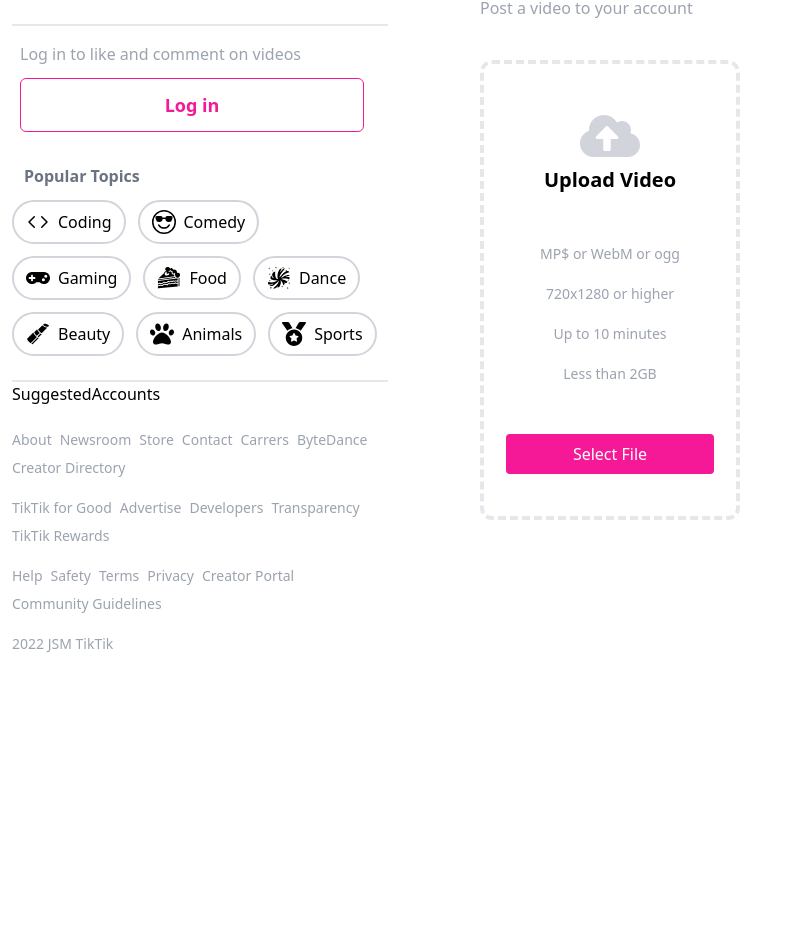
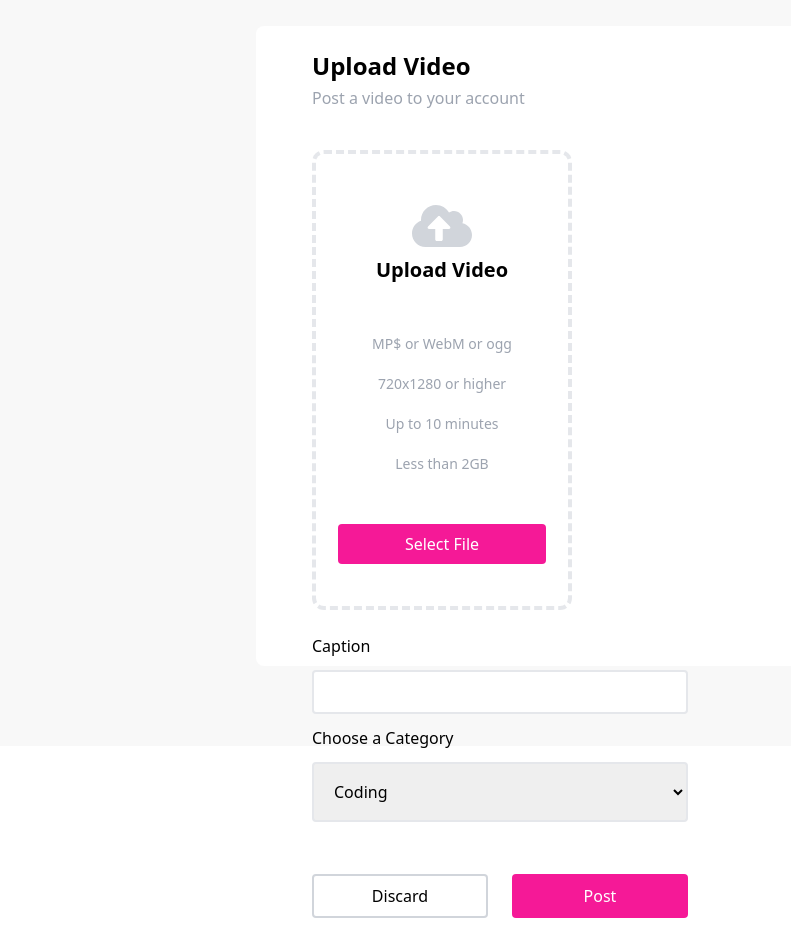
Before and after one commit to iMakkHD/TikTokClone, a Next.js app: page /upload in a window 1280 px wide. Shown: the part 114-1066 px from the top of the page, without its empty margins (0-791 px from the left). Before the commit the page ends 800 px from the top, so only its background shows below. Built offline with nearby package versions, Linux system fonts and the light colour scheme.

Commit message:
Upload and post functionality. Original Login styles removed.

```diff
--- a/components/Sidebar.tsx
+++ b/components/Sidebar.tsx
@@ -43,30 +43,6 @@ const Sidebar = () => {
                 </div>
               </Link>
             </div>
-            {!userProfile && (
-              <div className = "px-2 py-4 hidden xl:block">
-                <p className="text-gray-400">
-                  Log in to like and comment on videos
-                </p>
-                <div className="pr-4">
-                  <GoogleLogin
-                    clientId=""
-                    render={(renderProps) => (
-                      <button
-                      className=" cursor-pointer bg-white text-lg text-[#F51997] border-[1px] border-[#F51997] font-semibold px-6 py-3 rounded-md outline-none w-full mt-3 hover:text-white hover:bg-[#F51997]"
-                      onClick={renderProps.onClick}
-                      disabled={renderProps.disabled}
-                      >
-                        Log in
-                      </button>
-                    )}
-                    onSuccess = {() => {}}
-                    onFailure = {() => {}}
-                    cookiePolicy = 'single_host-origin'
-                    />
-                </div>
-              </div>
-            )}
             <Discover />
             <SuggestedAccounts />
             <Footer />
--- a/components/VideoCard.tsx
+++ b/components/VideoCard.tsx
@@ -65,12 +65,12 @@ const VideoCard: NextPage<IProps> = ({ post }) => {
             onMouseEnter={() => setIsHover(true)}
             onMouseLeave={() => setIsHover(false)}
             className="rounded-3xl">
-                <Link href="/">
+                <Link href={`/detail/${post._id}`}>
                     <video
                     loop
                     ref={videoRef}
                     src={post.video.asset.url}
-                    className="lg:w[600px] h-[300px] md:h-[400px] lg:h-530px] w-[200] rounded-2xl cursor-pointer bg-gray-100"
+                    className="lg:w-[700px] h-[300px] md:h-[400px] lg:h-530px] w-[200] rounded-2xl cursor-pointer bg-gray-100"
                     >
 
                     </video>
@@ -80,26 +80,26 @@ const VideoCard: NextPage<IProps> = ({ post }) => {
                         {playing ? (
                             <button onClick={onVideoPress}>
                                 <BsFillPauseFill
-                                className="text-black text-2xl lg:text-4xl"
+                                className="text-white text-2xl lg:text-4xl"
                                 />
                             </button>
                         ) : (
                             <button onClick={onVideoPress}>
                                 <BsFillPlayFill
-                                className="text-black text-2xl lg:text-4xl"
+                                className="text-white text-2xl lg:text-4xl"
                                 />
                             </button>
                         )}
                         {isVideoMuted ? (
                             <button onClick={() => setIsVideoMuted(false)}>
                                 <HiVolumeOff
-                                className="text-black text-2xl lg:text-4xl"
+                                className="text-white text-2xl lg:text-4xl"
                                 />
                             </button>
                         ) : (
                             <button onClick={() => setIsVideoMuted(true)}>
                                 <HiVolumeUp
-                                className="text-black text-2xl lg:text-4xl"
+                                className="text-white text-2xl lg:text-4xl"
                                 />
                             </button>
                         )}
--- a/pages/api/post/index.ts
+++ b/pages/api/post/index.ts
@@ -10,5 +10,10 @@ res: NextApiResponse ) {
     const data = await client.fetch(query);
 
     res.status(200).json(data);
+  } else if(req.method ==='POST') {
+    const document = req.body;
+    client.create(document)
+    .then(() => res.status(201).json('Video Created')
+    )
   }
 }
--- /dev/null
+++ b/pages/detail/[id].tsx
@@ -0,0 +1,9 @@
+import React from 'react'
+
+const Detail = () => {
+  return (
+    <div> Detail</div>
+  )
+}
+
+export default Detail
--- a/pages/upload.tsx
+++ b/pages/upload.tsx
@@ -8,10 +8,17 @@ import { SanityAssetDocument } from '@sanity/client';
 import useAuthStore from '../store/authStore';
 import { client } from '../utils/client';
 
+import {topics} from '../utils/constants';
+
 const Upload = () => {
   const [isLoading, setIsLoading] = useState(false);
   const [videoAsset, setVideoAsset] = useState<SanityAssetDocument | undefined>();
   const [wrongFileType, setWrongFileType] = useState(false);
+  const [caption, setCaption] = useState('');
+  const [category, setCategory] = useState(topics[0].name);
+  const [savingPost, setSavingPost] = useState<Boolean>(false);
+  const {userProfile}: {userProfile: any} = useAuthStore();
+  const router = useRouter();
 
   const uploadVideo = async (e: any) => {
     const selectedFile = e.target.files[0];
@@ -32,9 +39,38 @@ const Upload = () => {
     }
   }
 
+  const handlePost = async () => {
+    if (caption && videoAsset?._id && category) {
+      setSavingPost(true);
+
+      const document = {
+        _type: 'post',
+        caption,
+        video: {
+          _type: 'file',
+          asset: {
+            _type: 'reference',
+            _ref: videoAsset?._id,
+          },
+        },
+        userId: userProfile?._id,
+        postedBy: {
+          _type: 'postedBy',
+          _ref: userProfile?._id,
+        },
+        topic: category,
+      };
+
+      await axios.post('http://localhost:3000/api/post', document);
+
+      router.push('/');
+    }
+  };
+
   return (
-    <div className="flex w-full h-full">
-      <div className="bg-white rounded-lg">
+    <div className="flex w-full h-full absolute left-0 top-[60px] mb-10 pt-10 lg:pt-20 bg-[#F8F8F8] justify-center">
+      <div className="bg-white rounded-lg xl:h-[80vh] w-[60%] flex gap-6 flex-wrap justify-between items-center p-14 pt-6">
+        <div>
         <div>
           <p className="text-2xl font-bold">Upload Video</p>
           <p className="text-md text-gray-400 mt-1">Post a video to your account</p>
@@ -85,6 +121,32 @@ const Upload = () => {
               )}
             </div>
           )}
+          {wrongFileType && (
+            <p className= "text-center text-xl text-red-400 font-semibold mt-4 [250px]">
+              Please select a video file
+            </p>
+          )}
+        </div>
+        </div>
+        <div className="flex flex-col gap-3 pb-10">
+          <label className= "text-md font-medium">Caption</label>
+          <input type="text" value={caption} onChange={(e) => setCaption(e.target.value)} className="rounded outline-none text-md border-2 border-gray-200 p-2" />
+        <label className= "text-md font-medium">Choose a Category</label>
+        <select onChange={(e) => {e.target.value}} className="outline-none border-2 border-gray-200 text-md capitalize lg:p-4 p-2 rounded cursor-pointer">
+          {topics.map((topic) => (
+            <option key={topic.name} className="outline-none capitalize bg-white text-gray-700 text-md p-2 hover:bg-slate-300" value={topic.name}>
+            {topic.name}
+          </option>
+          ))}
+        </select>
+        <div className="flex gap-6 mt-10">
+          <button onClick={() => {}} type ="button" className="border-gray-300 border-2 text-md font-medium p-2 rounded w-28 lg:w-44 outline-none">
+            Discard
+          </button>
+          <button onClick={handlePost} type ="button" className="bg-[#F51997] text-white text-md font-medium p-2 rounded w-28 lg:w-44 outline-none">
+            Post
+          </button>
+        </div>
         </div>
       </div>
     </div>
```
